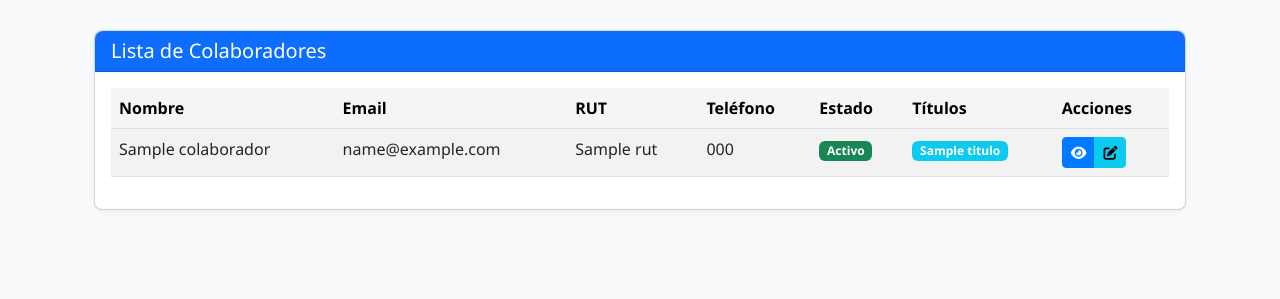
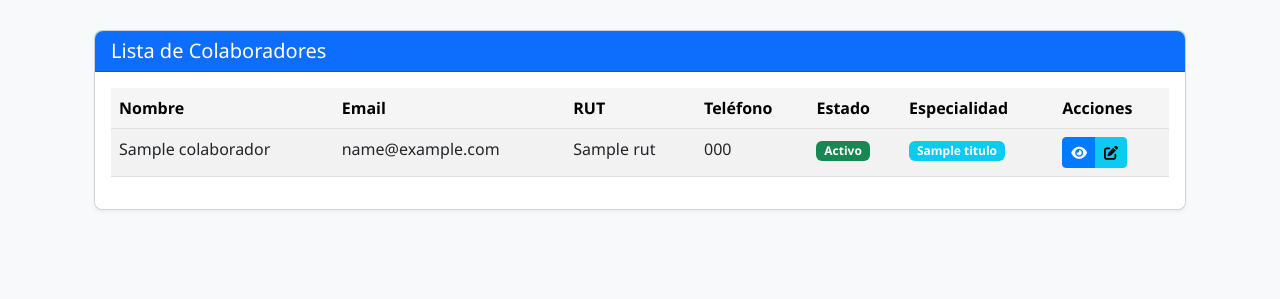
Before and after one commit to nbilbaos/Iniciativas-de-inversion-Flask-mongoDB, a Python web app: template app/templates/director/colaboradores.html in a window 1280 px wide. Shown: the part 154-453 px from the top of the page. Run offline with Jinja, Linux system fonts and the light colour scheme; the template is opened without the code that fills it: most values are stand-ins (such as "Sample title", 1, 10 or a date in 2020).

Commit message:
cambios en vista

```diff
--- a/app/__init__.py
+++ b/app/__init__.py
@@ -98,11 +98,6 @@ def create_app():
 
     # Configurar el cargador de usuarios para Flask-Login
     from .models.user import User
-
-
-
-
-
 
     @login_manager.user_loader
     def load_user(user_id):
--- a/app/templates/director/colaboradores.html
+++ b/app/templates/director/colaboradores.html
@@ -31,7 +31,7 @@
                             <th>RUT</th>
                             <th>Teléfono</th>
                             <th>Estado</th>
-                            <th>Títulos</th>
+                            <th>Especialidad</th>
                             <th>Acciones</th>
                         </tr>
                     </thead>
```
